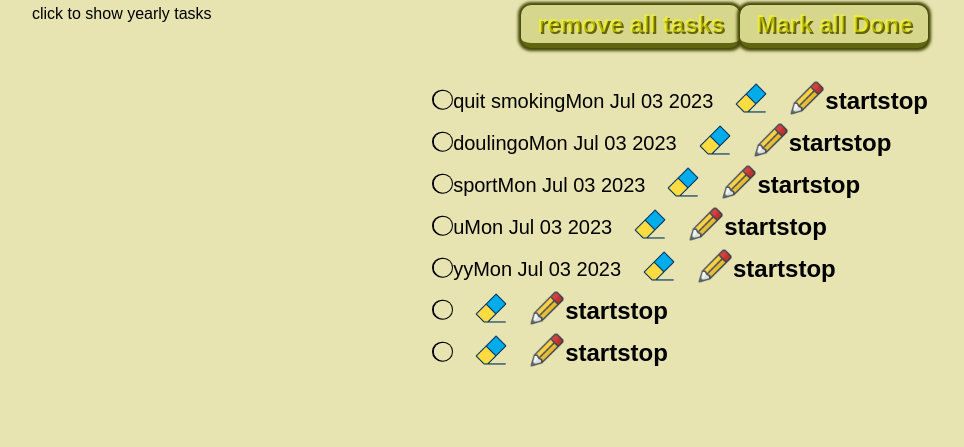
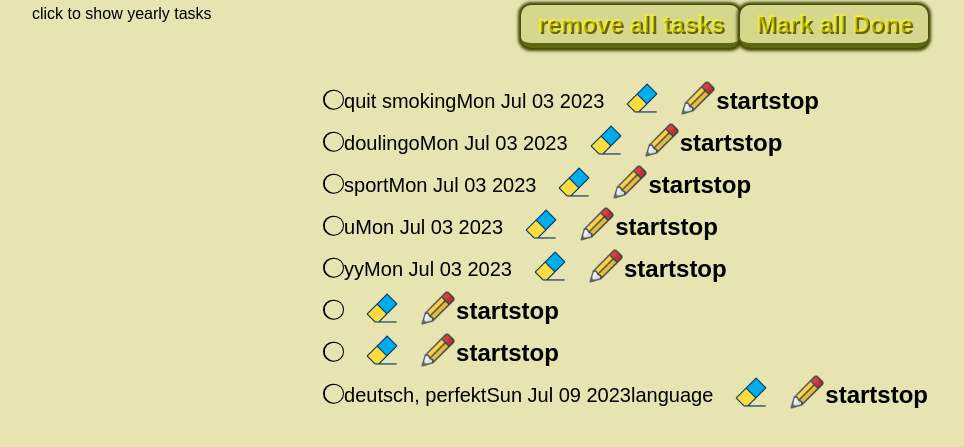
Before and after one commit to Yasaman-k/todo-app, a Vue app: page / in a window 1280 px wide. Shown: the part 359-806 px from the top of the page, without its empty margins (160-1124 px from the left). Built offline with nearby package versions, Linux system fonts and the light colour scheme; data requests are answered from the project's data file; a web font is replaced by a local one.

Commit message:
feat: install taiwlind but not completely

```diff
--- a/db.json
+++ b/db.json
@@ -36,19 +36,32 @@
       "id": 5
     },
     {
-      "duration": "SS",
+      "duration": "0:0:5",
       "id": 6,
       "k": "SS"
     },
     {
       "duration": "0:1 ",
       "id": 8
+    },
+    {
+      "date": "Sun Jul 09 2023",
+      "done": false,
+      "content": "deutsch, perfekt",
+      "category": "language",
+      "mainCategory": "Habit",
+      "id": 9,
+      "duration": "0:47:15"
     }
   ],
   "categories": [
     {
       "title": "work",
       "id": 1
+    },
+    {
+      "title": "language",
+      "id": 2
     }
   ]
 }
--- a/package.json
+++ b/package.json
@@ -24,8 +24,11 @@
     "@vue/cli-plugin-babel": "~5.0.0",
     "@vue/cli-plugin-eslint": "~5.0.0",
     "@vue/cli-service": "~5.0.0",
+    "autoprefixer": "^10.4.14",
     "eslint": "^7.32.0",
-    "eslint-plugin-vue": "^8.0.3"
+    "eslint-plugin-vue": "^8.0.3",
+    "postcss": "^8.4.25",
+    "tailwindcss": "^3.3.2"
   },
   "eslintConfig": {
     "root": true,
--- /dev/null
+++ b/postcss.config.js
@@ -0,0 +1,6 @@
+module.exports = {
+  plugins: {
+    tailwindcss: {},
+    autoprefixer: {},
+  },
+}
--- /dev/null
+++ b/src/assets/tailwind.css
@@ -0,0 +1,3 @@
+@tailwind base;
+@tailwind components;
+@tailwind utilities;
--- a/src/components/Timer.vue
+++ b/src/components/Timer.vue
@@ -1,35 +1,47 @@
 <template>
+    <div>
         <button @click="startTimer" class="cursor-pointer">start</button>
+        <button @click="stopTimer" class="cursor-pointer">stop</button>
+    </div>
     {{ numberTimer }}
-    <button @click="stopTimer" class="cursor-pointer">stop</button>
 </template>
 <script setup>
+const props = defineProps(['taskId'])
+
 import { onMounted, ref } from 'vue';
 const numberTimer = ref()
 const hour = ref(0)
 const minute = ref(0)
+const second = ref(0)
 const start = ref(false)
 onMounted(() => {
     callSetInterval()
 })
 
-const id =ref()
+const id = ref()
 const callSetInterval = () => {
-   id.value= setInterval(()=>{timerProcess()}, 1000)
-
+    id.value = setInterval(() => { timerProcess() }, 1000)
 }
 
 const timerProcess = () => {
     if (start.value) {
         clearInterval(id)
 
-        if(minute.value<7){
+        if (second.value < 60) {
+            second.value++
+        } else {
+
+            if (minute.value > 60) {
+                minute.value = 0
+                hour.value++
+
+            }
+            else {
+                second.value = 0
                 minute.value++
-        }else{
-            hour.value++
-            minute.value = 0
             }
-        numberTimer.value = `${hour.value}` + ':'+ `${minute.value} `
+        }
+        numberTimer.value = `${hour.value}` + ':' + `${minute.value}` + ':' + `${second.value}`
     }
 }
 const startTimer = () => {
@@ -40,7 +52,7 @@ const startTimer = () => {
 const stopTimer = () => {
     start.value = false
     clearInterval(id)
-    postData('http://localhost:3000/tasks/6', {
+    postData(`http://localhost:3000/tasks/${props.taskId}`, {
         duration: numberTimer.value
     })
 }
--- a/src/views/HomePage.vue
+++ b/src/views/HomePage.vue
@@ -21,7 +21,7 @@
                         <button class="edit">
                             <img src="../assets/img/pencil-96.png">
                         </button>
-                      <Timer/>
+                      <Timer :taskId="todo.id"/>
                     </div>
                 </li>
             </ul>
```
Also changed, not shown: tailwind.config.js (added, +8 -0 lines), 1 other file (tests, documents, lock files or other folders). Lines whose indentation alone changed are shown as unchanged.
